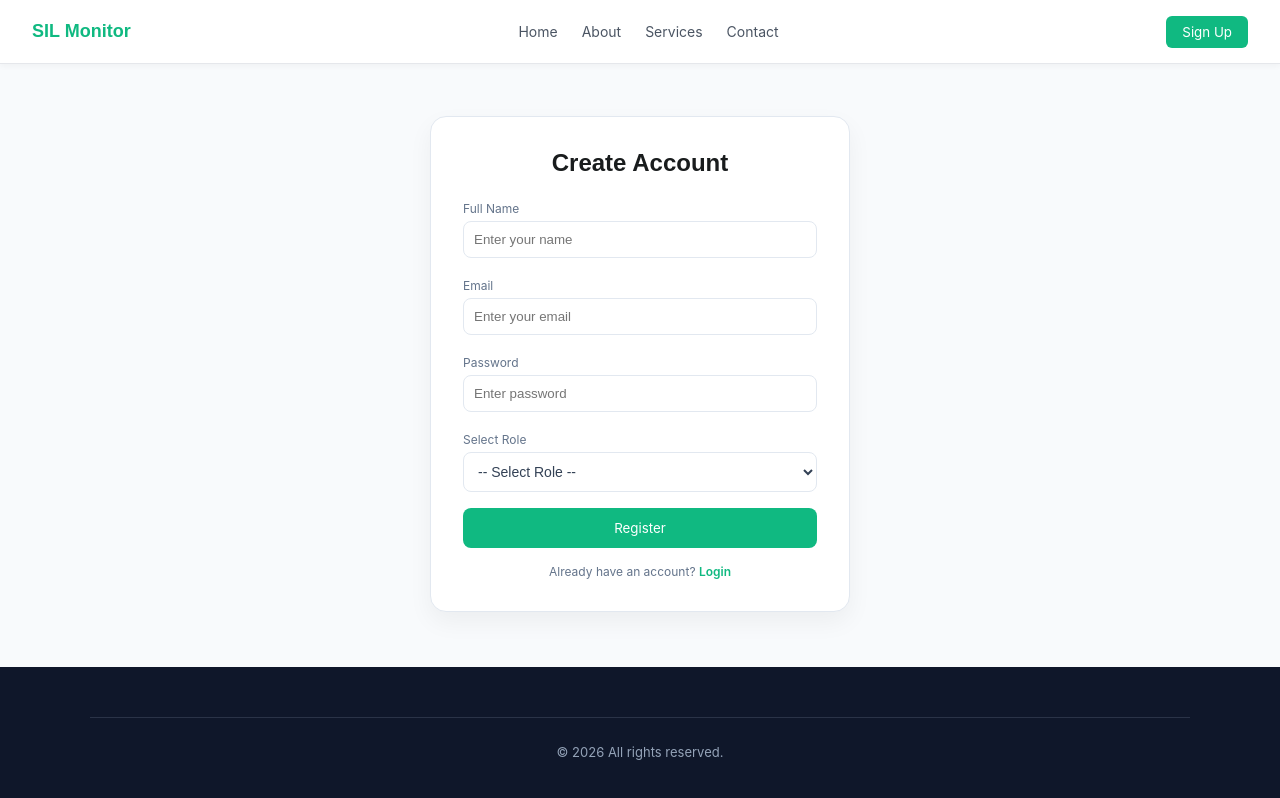
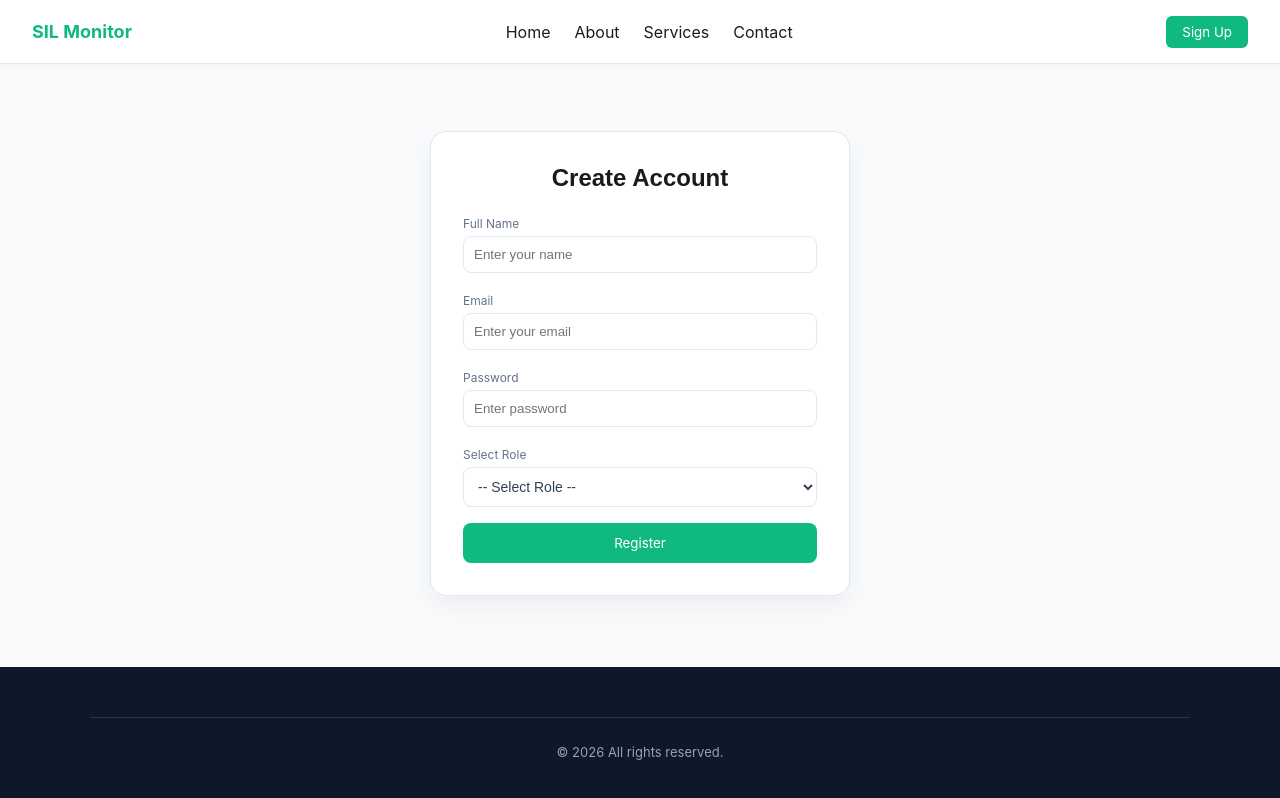
Before and after one commit to edfaburada/websyst-faburada, a React (Vite) app: page /register in a window 1280 px wide. Built offline with nearby package versions, Linux system fonts and the light colour scheme.

Commit message:
awklgjlajgla

```diff
--- a/src/components/Navbar/NavBar.css
+++ b/src/components/Navbar/NavBar.css
@@ -77,3 +77,12 @@
 .navbar-btn:hover {
   background: #059669;
 }
+
+.navbar-btn-danger {
+  background: #ef4444; /* red */
+  color: white;
+}
+
+.navbar-btn-danger:hover {
+  background: #dc2626;
+}
--- a/src/components/Navbar/Navbar.tsx
+++ b/src/components/Navbar/Navbar.tsx
@@ -1,32 +1,58 @@
-import { NavLink, useNavigate } from "react-router-dom";
+import { NavLink, useNavigate, Link, useLocation } from "react-router-dom";
 import "./Navbar.css";
 
-export default function Navbar() {
+export default function Navbar({ isLoggedIn = false }) {
   const navigate = useNavigate();
+  const location = useLocation();
 
-  const linkStyle = ({ isActive }: { isActive: boolean }) =>
-    isActive ? "nav-link active" : "nav-link";
+  // 🔥 detect if user is in dashboard
+  const isDashboard = location.pathname.startsWith("/dashboard");
+
+  const handleLogout = () => {
+    localStorage.removeItem("user");
+    navigate("/");
+  };
 
   return (
     <header className="navbar">
 
+      {/* 🔥 LOGO LOGIC */}
+      {isDashboard ? (
         <h2 className="navbar-logo">
           SIL Monitor
         </h2>
+      ) : (
+        <Link to="/" className="navbar-logo">
+          SIL Monitor
+        </Link>
+      )}
 
+      {/* 🔥 MENU ONLY FOR NON-DASHBOARD */}
+      {!isDashboard && (
         <nav className="navbar-links">
-        <NavLink to="/home" className={linkStyle}>Home</NavLink>
-        <NavLink to="/about" className={linkStyle}>About</NavLink>
-        <NavLink to="/services" className={linkStyle}>Services</NavLink>
-        <NavLink to="/contact" className={linkStyle}>Contact</NavLink>
+          <NavLink to="/home">Home</NavLink>
+          <NavLink to="/about">About</NavLink>
+          <NavLink to="/services">Services</NavLink>
+          <NavLink to="/contact">Contact</NavLink>
         </nav>
+      )}
 
+      {/* BUTTON */}
+      {!isLoggedIn ? (
         <button
           onClick={() => navigate("/register")}
           className="navbar-btn"
         >
           Sign Up
         </button>
+      ) : (
+<button
+  onClick={handleLogout}
+  className="navbar-btn navbar-btn-danger"
+>
+  Sign Out
+</button>
+      )}
 
     </header>
   );
--- a/src/pages/Dashboard/AdminDashboard.tsx
+++ b/src/pages/Dashboard/AdminDashboard.tsx
@@ -6,7 +6,8 @@ export default function AdminDashboard() {
   return (
     <div className="dashboard-container">
 
-      <Navbar />
+      {/* 🔥 DASHBOARD MODE + LOGGED IN */}
+      <Navbar isLoggedIn={true} />
 
       <main className="dashboard-main">
 
--- a/src/pages/Dashboard/CoordinatorDashboard.tsx
+++ b/src/pages/Dashboard/CoordinatorDashboard.tsx
@@ -6,7 +6,8 @@ export default function CoordinatorDashboard() {
   return (
     <div className="dashboard-container">
 
-      <Navbar />
+      {/* 🔥 NO clickable logo (dashboard mode ON) */}
+      <Navbar isLoggedIn={true} />
 
       <main className="dashboard-main">
 
--- a/src/pages/Dashboard/StudentDashboard.tsx
+++ b/src/pages/Dashboard/StudentDashboard.tsx
@@ -6,7 +6,8 @@ export default function StudentDashboard() {
   return (
     <div className="dashboard-container">
 
-      <Navbar />
+      {/* 🔥 DASHBOARD MODE + LOGIN STATE */}
+      <Navbar isLoggedIn={true} />
 
       <main className="dashboard-main">
 
--- a/src/pages/Login/Login.tsx
+++ b/src/pages/Login/Login.tsx
@@ -12,22 +12,56 @@ export default function Login() {
   const [email, setEmail] = useState("");
   const [password, setPassword] = useState("");
 
+  // =========================
+  // LOGIN (ROLE-BASED)
+  // =========================
   const handleLogin = (e: React.FormEvent) => {
     e.preventDefault();
 
-    if (email && password) {
-      alert("Login successful");
-      navigate("/home");
+    const storedUser = JSON.parse(localStorage.getItem("user") || "null");
+
+    if (!storedUser) {
+      alert("No registered user found. Please register first.");
+      return;
+    }
+
+    if (email === storedUser.email && password === storedUser.password) {
+      alert("Login successful!");
+
+      // ✅ ROLE-BASED REDIRECT
+      if (storedUser.role === "Student") {
+        navigate("/dashboard/student");
+      } else if (storedUser.role === "Coordinator") {
+        navigate("/dashboard/coordinator");
+      } else if (storedUser.role === "Administrator") {
+        navigate("/dashboard/admin");
+      }
+
     } else {
-      alert("Please fill in all fields");
+      alert("Invalid email or password");
     }
   };
 
+  // =========================
+  // REGISTER (SIMPLE SAVE)
+  // =========================
   const handleRegister = (e: React.FormEvent) => {
     e.preventDefault();
 
     if (name && email && password) {
-      alert("Registration successful");
+      alert("Registration successful!");
+
+      // Save basic user (you can expand this later)
+      localStorage.setItem(
+        "user",
+        JSON.stringify({
+          name,
+          email,
+          password,
+          role: "Student", // default role if not selected elsewhere
+        })
+      );
+
       navigate("/");
     } else {
       alert("Please fill in all fields");
@@ -47,8 +81,37 @@ export default function Login() {
             {isRegister ? "Create Account" : "Login"}
           </h1>
 
-          {/* FORM */}
-          {isRegister ? (
+          {/* ================= LOGIN FORM ================= */}
+          {!isRegister ? (
+            <form onSubmit={handleLogin} className="login-form">
+
+              <div>
+                <label className="login-label">Email</label>
+                <input
+                  className="login-input"
+                  type="email"
+                  value={email}
+                  onChange={(e) => setEmail(e.target.value)}
+                />
+              </div>
+
+              <div>
+                <label className="login-label">Password</label>
+                <input
+                  className="login-input"
+                  type="password"
+                  value={password}
+                  onChange={(e) => setPassword(e.target.value)}
+                />
+              </div>
+
+              <button className="login-button" type="submit">
+                Login
+              </button>
+
+            </form>
+          ) : (
+            /* ================= REGISTER FORM ================= */
             <form onSubmit={handleRegister} className="login-form">
 
               <div>
@@ -86,36 +149,9 @@ export default function Login() {
               </button>
 
             </form>
-          ) : (
-            <form onSubmit={handleLogin} className="login-form">
-
-              <div>
-                <label className="login-label">Email</label>
-                <input
-                  className="login-input"
-                  type="email"
-                  value={email}
-                  onChange={(e) => setEmail(e.target.value)}
-                />
-              </div>
-
-              <div>
-                <label className="login-label">Password</label>
-                <input
-                  className="login-input"
-                  type="password"
-                  value={password}
-                  onChange={(e) => setPassword(e.target.value)}
-                />
-              </div>
-
-              <button className="login-button" type="submit">
-                Login
-              </button>
-
-            </form>
           )}
 
+          {/* SWITCH TEXT */}
           <p className="login-switch-text">
             {isRegister ? "Already have an account?" : "Don't have an account?"}
           </p>
--- a/src/pages/Register/Register.tsx
+++ b/src/pages/Register/Register.tsx
@@ -10,19 +10,31 @@ export default function Register() {
   const [name, setName] = useState("");
   const [email, setEmail] = useState("");
   const [password, setPassword] = useState("");
-  const [role, setRole] = useState(""); // 👈 NEW STATE
+  const [role, setRole] = useState("");
 
+  // ✅ HANDLE REGISTER FUNCTION (FIXED)
   const handleRegister = (e: React.FormEvent) => {
     e.preventDefault();
 
-    if (name && email && password && role) {
-      alert(`Registration successful as ${role}!`);
+    if (!name || !email || !password || !role) {
+      alert("Please fill in all fields including role");
+      return;
+    }
 
-      // redirect to LANDING PAGE (role selection screen)
-      navigate("/");
-    } else {
-      alert("Please fill in all fields including role");
-    }
+    // ✅ SAVE USER DATA (SIMULATION AUTH)
+    const userData = {
+      name,
+      email,
+      password,
+      role,
+    };
+
+    localStorage.setItem("user", JSON.stringify(userData));
+
+    alert(`Registered successfully as ${role}!`);
+
+    // redirect back to login or landing page
+    navigate("/");
   };
 
   return (
@@ -38,7 +50,7 @@ export default function Register() {
 
           <form onSubmit={handleRegister} className="register-form">
 
-            {/* FULL NAME */}
+            {/* NAME */}
             <div>
               <label>Full Name</label>
               <input
@@ -71,7 +83,7 @@ export default function Register() {
               />
             </div>
 
-            {/* ROLE DROPDOWN 👇 */}
+            {/* ROLE */}
             <div>
               <label>Select Role</label>
               <select
@@ -85,21 +97,11 @@ export default function Register() {
               </select>
             </div>
 
-            {/* BUTTON */}
             <button type="submit">
               Register
             </button>
 
           </form>
-
-          {/* LOGIN LINK */}
-<p className="register-footer-text">
-  Already have an account?{" "}
-  <span onClick={() => navigate("/")}>
-    Login
-  </span>
-          </p>
-
         </div>
 
       </main>
```
Lines whose indentation alone changed are shown as unchanged.
